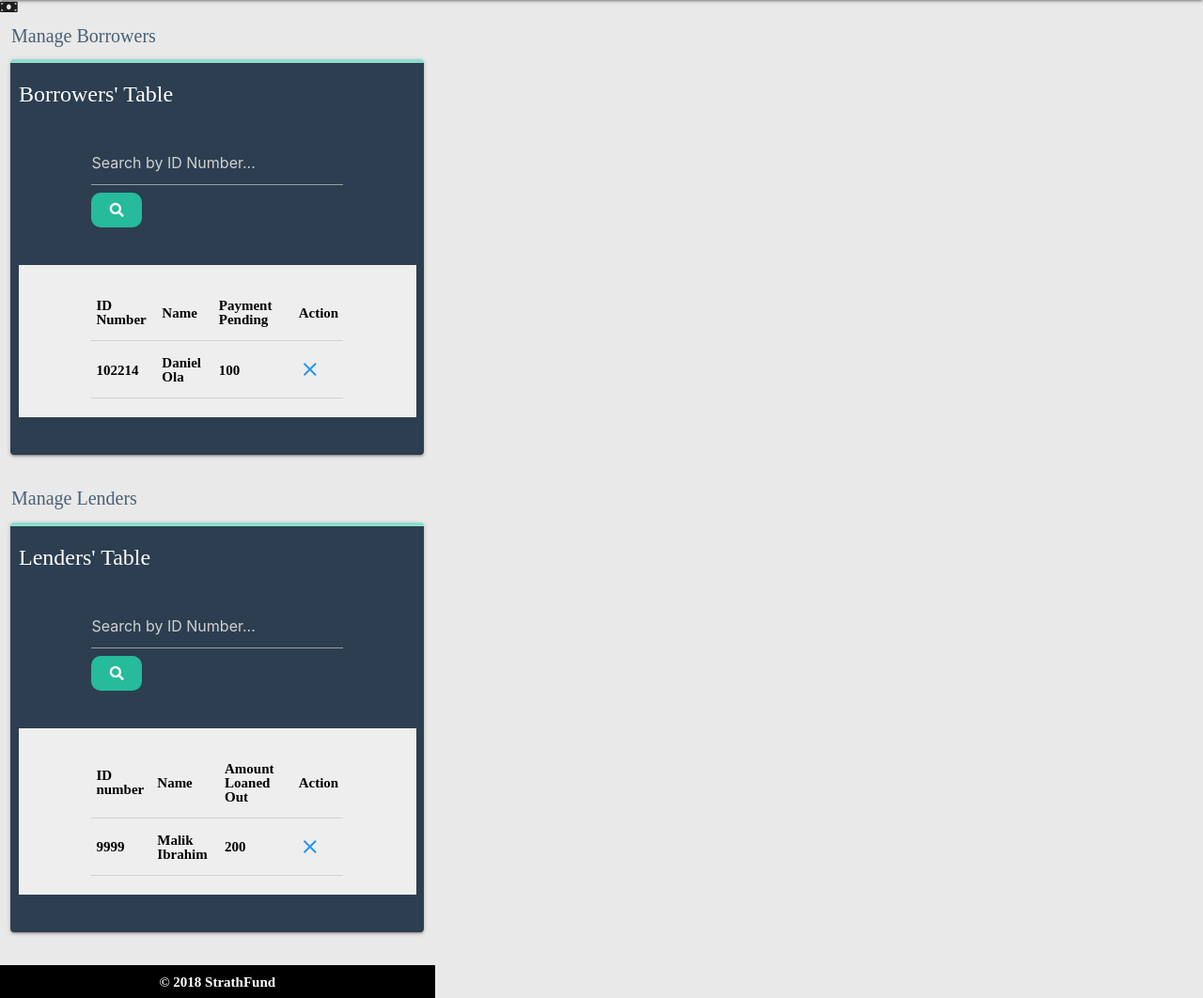
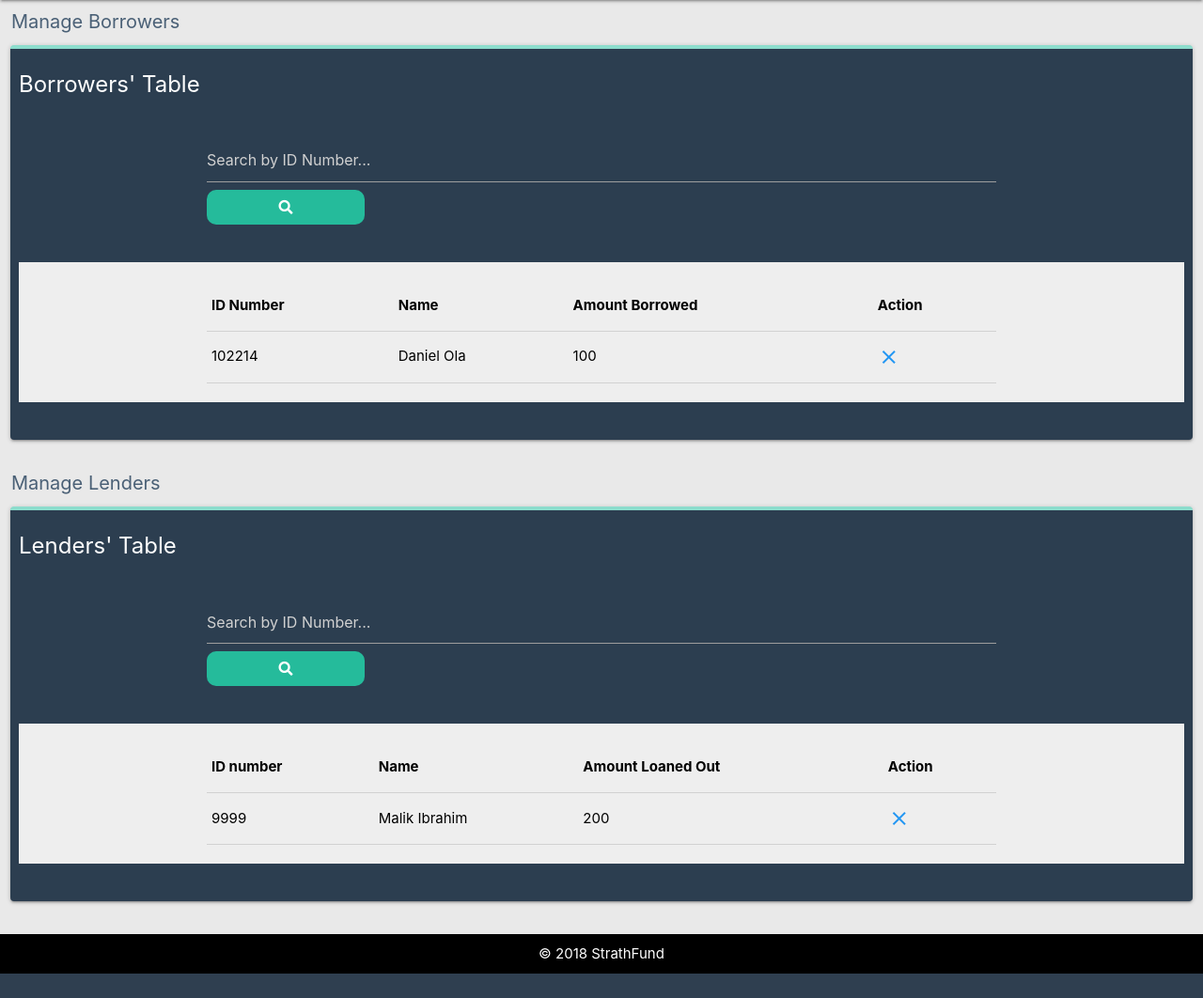
Before and after one commit to danielolamide/lend-me, a PHP site: page /peer-lending/user-management.php in a window 1280 px wide. Shown: the part 64-1126 px from the top of the page at 94% size. After the commit the page ends 1100 px from the top, so only its background shows below. Run offline with PHP 8.4, Linux system fonts and the light colour scheme; a user stored in the database is signed in; data comes from the database, SQL or seed files in the repository; some libraries are stand-ins or nearby versions.

Commit message:
Fixed UI

```diff
--- a/user-management.php
+++ b/user-management.php
@@ -50,7 +50,7 @@
             <ul class="sidenav" id="mobile-demo">
                 <li><a href="./admin-dash.php">Back to Dashboard Home<i class="material-icons">keyboard_backspace</i></a></li>
                 <li><a href="./user-management.php">User Management<i class="material-icons left">supervised_user_circle</i></a></li>
-                <li><a href="./transaction-mgmt.php">Transaction Management<i class="fas fa-money-bill left">/i></a></li>
+                <li><a href="./transaction-mgmt.php">Transaction Management<i class="fas fa-money-bill left"></i></a></li>
                 <li><a href="./user-messages.php">User Feedback<i class="material-icons left">feedback</i></a></li>
                 <li><a href="./admin-settings.php">Manage Settings<i class="material-icons left">settings</i></a></li>
                 <li><a href="./logout.php">Logout<i class="material-icons left">power_settings_new</i></a></li>
@@ -107,7 +107,7 @@
                                         <tr>
                                             <th>ID Number</th>
                                             <th>Name</th>
-                                            <th>Payment Pending</th>
+                                            <th>Amount Borrowed</th>
                                             <th>Action</th>
                                         </tr>
                                     </thead>
```
